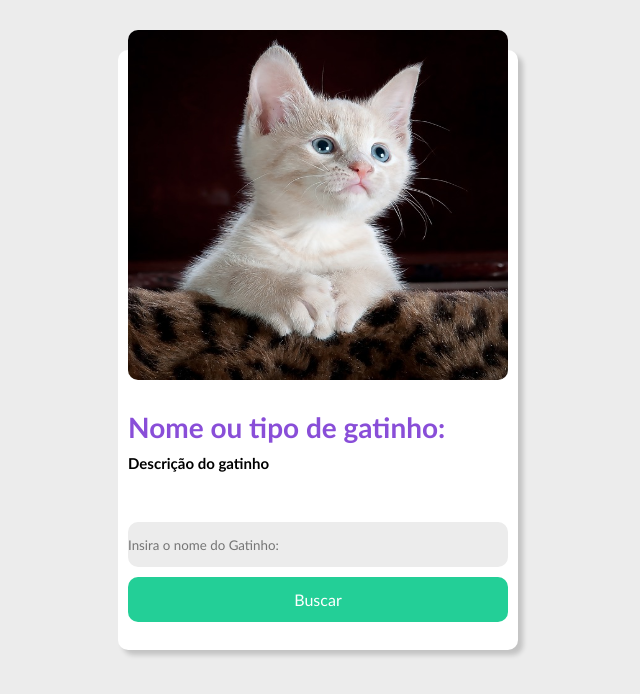
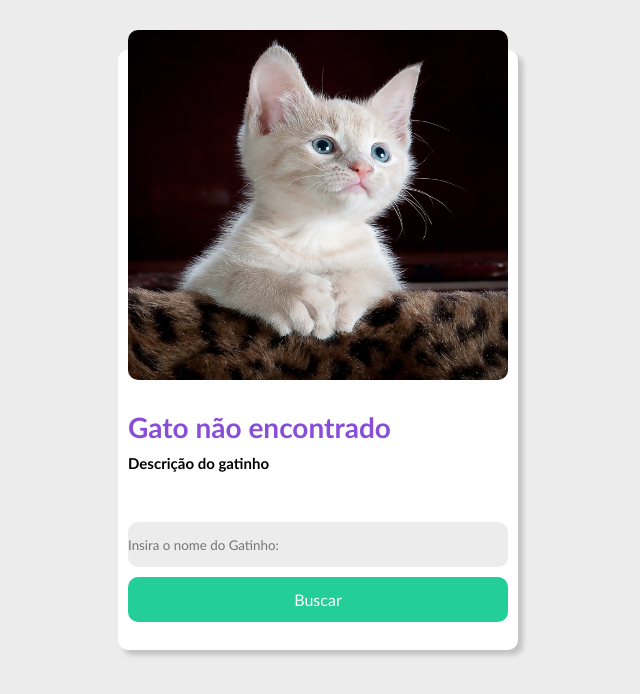
Before and after one commit to kamyllevictoria/front_end_brunao_sousa, a website: page secao5/index6.html in a window 1280 px wide. Both pictures are taken after a click on the link "Buscar". Shown: the whole page, without its empty margins (322-962 px from the left). Drawn offline with Linux system fonts and the light colour scheme.

Commit message:
estudos objetos js parte 3 final

```diff
--- a/secao5/index6.html
+++ b/secao5/index6.html
@@ -8,8 +8,8 @@
 </head>
 <body>
     <main>
-        <div class="card-container" id="card">
-                <img src="./images_6/cat2.jpg" alt="cat" title="cat" class="card-img">
+        <div class="card-container">
+            <a href="#" target="_blank" class="external_link"> <img src="images_6/cat2.jpg" alt="cat" title="cat" class="card-img"></a>
             <div class="card-body">
                 <h1>Nome ou tipo de gatinho:</h1>
                 <p>
@@ -26,57 +26,58 @@
     </main>
 </body>
 <script>
-    meusGatos = { //objeto
+    var meusGatos = {
         gato: [
-            //se tivermos mais de um agto, devemos passar suas caracteristcias em um array!
             {
                 "id": 1,
                 "nome": "Gato amarelo",
                 "fotoURL": "images_6/gatoamarelo.webp",
                 "fotoExterna": "https://petcaramelo.com/racas-de-gato/gato-amarelo/",
+                "descricao": "Gatinhos amarelos são sempre animados e muito amorosos com seus donos!"
             },
-
             {
                 "id": 2,
                 "nome": "Gato preto",
-                "fotoURL": "images_6/gatopretojpg",
+                "fotoURL": "images_6/gatopreto.jpg",
                 "fotoExterna": "https://www.uol.com.br/nossa/noticias/redacao/2022/10/31/qual-a-origem-da-supersticao-que-relaciona-gato-preto-a-mau-agouro.htm",
+                "descricao": "Gatinhos preto são sempre charmosos e muito amorosos com seus donos!"
             },
             {
                 "id": 3,
-                "nome": "Gato branco",
-                "fotoURL": "images_6/gatobranco.avif",
-                "fotoExterna": "https://br.freepik.com/fotos-premium/um-gato-branco-com-focinho-rosa-e-rabo-amarelo_42597421.htm",
+                "nome": "Gato frajola",
+                "fotoURL": "images_6/frajolinhaa.webp",
+                "fotoExterna": "https://www.patasdacasa.com.br/noticia/gato-frajola-conheca-caracteristicas-do-gato-preto-e-branco",
+                "descricao": "Gatinhos brancos são sempre animados e muito carismaticos com seus donos!"
             },
         ]
-    }
-    //apis sao usadas para fazer requisicoes https que "conectam" elementos à links e imagens externas
-    //a api retorna um arquivo json, que é um formato leve para transportar dados sobre gatos, por exemplo
+    };
 
-    var cardGato = document.getElementById('card')
-    var btn = document.getElementById("btn")
+    var cardGato = document.querySelector('.card-container');
+    var btn = document.getElementById("btn");
 
-    //fazemos um loop para checar se existe um gato com esse nome
+    function getGato() {
+        var inputGato = document.getElementById('myinput').value.toLowerCase();
+        var gatoEncontrado = false;
 
-    function getGato(){
-        //pegamos o valor do input-field
-        var inputGato = document.getElementById('myinput').value
+        for (var i = 0; i < meusGatos.gato.length; i++) {
+            var cat = meusGatos.gato[i];
 
-        for(var i = 0; i < meusGatos.gato.length; i++){
-            if(inputGato == meusGatos.gato[i].nome){
-                console.log("Encontramos o gato!")
+            if (inputGato === cat.nome.toLowerCase()) {
+                cardGato.querySelector('h1').innerHTML = cat.nome;
+                cardGato.querySelector('p').innerHTML = cat.descricao
+                cardGato.querySelector('img').setAttribute('src', cat.fotoURL);
+                cardGato.querySelector('.external_link').setAttribute('href', cat.fotoExterna);
+                gatoEncontrado = true;
+                break;
+            }
+        }
 
-                break
-            }
-            else{
-                console.log("Não encontramos o gato.")
-            }
+        if (!gatoEncontrado) {
+            console.log("Não encontramos o gato.");
+            cardGato.querySelector('h1').innerHTML = "Gato não encontrado";
         }
     }
 
-    //rodamos a função getGato ao clicar no botao
-    btn.addEventListener('click', getGato)
-
-
+    btn.addEventListener('click', getGato);
 </script>
 </html>
--- a/secao5/style6.css
+++ b/secao5/style6.css
@@ -19,7 +19,9 @@ body{
     box-sizing: border-box;
     box-shadow: 5px 5px 5px rgba(0, 0, 0, 0.177);
 }
-
+.card-container .external_link{
+    border: none;
+}
 .card-container img{
     width: 380px;
     height: 350px;
```
Also changed, not shown: secao5/images_6/frajolinhaa.webp (added).
